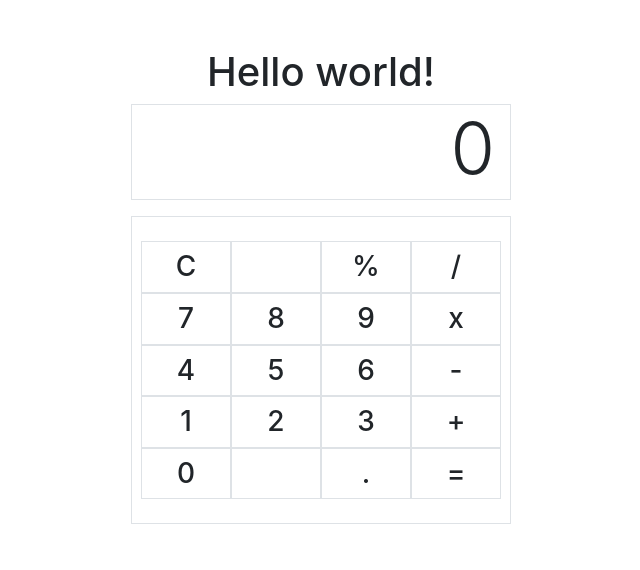
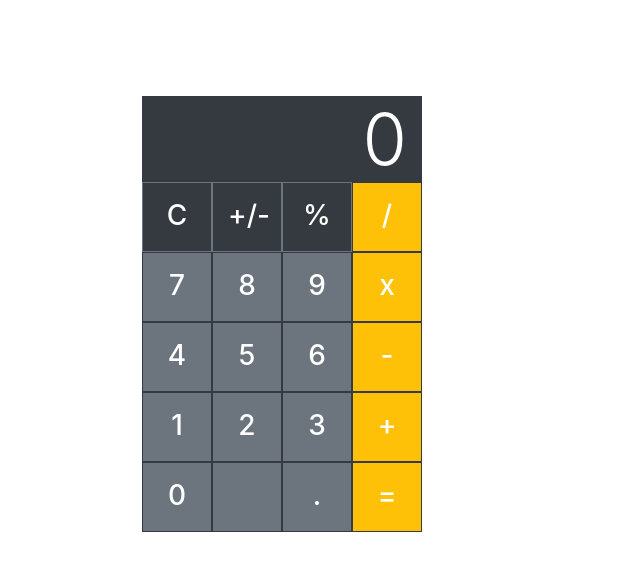
Before and after one commit to hayden-nesbit/calculator-portfolio, a React (Create React App) app: page / in a window 1280 px wide. Shown: the top 570 px of the page, without its empty margins (319-959 px from the left). Built offline with nearby package versions, Linux system fonts and the light colour scheme.

Commit message:
fully functioning calculator, just need to fix decimal bug

```diff
--- a/src/Calculator.css
+++ b/src/Calculator.css
@@ -1,13 +1,19 @@
-/* #buttons {
+#buttons {
     min-height: 70px;
     max-height: 70px;
     min-width: 70px;
     max-width: 70px;
 }
 
-#buttonRow{
-    min-width: 300px;
-    max-width: 300px;
-    min-height: 300px;
-    max-height: 300px;
-} */
+#buttonRow {
+    min-height: 280px;
+    max-height: 280px;
+    min-width: 280px;
+    max-width: 280px;
+}
+
+#display {
+    min-width: 280px;
+    max-width: 280px;
+    overflow: auto;
+}
--- a/src/Calculator.js
+++ b/src/Calculator.js
@@ -1,52 +1,44 @@
-import React, {useState} from 'react'
+import React, { useState } from 'react'
 import './Calculator.css'
 
 function Calculator() {
-
-    // const [number, setNumber] = useState([]);
-    // const [view, setView] = useState("")
 
     const [numStr, setNumStr] = useState("0");
     const [display, setDisplay] = useState("0");
     const [operator, setOperator] = useState("");
     const [firstNum, setFirstNum] = useState("0");
     const [secondNum, setSecondNum] = useState("0");
-
-    console.log({numStr})
-    console.log({firstNum})
-    console.log({operator})
-    console.log({secondNum})
-    console.log({display})
+    const [decimal, setDecimal] = useState(false)
 
 
     let buttons = [
-        "C", "", "%", "/",
+        "C", "+/-", "%", "/",
         "7", "8", "9", "x",
         "4", "5", "6", "-",
         "1", "2", "3", "+",
         "0", "", ".", "="
     ]
 
-
-    function calculate() {
+    function calculate(special) {
 
 
         let setMath = operator === "x" ? firstNum * secondNum :
                       operator === "+" ? +firstNum + +secondNum :
                       operator === "-" ? firstNum - secondNum :
-                    operator === "/" ? firstNum / secondNum : null
+                      operator === "/" ? firstNum / secondNum :
+                      special === "%" ? firstNum / 100 :
+                      special === "+/-" ? firstNum * -1 : null
 
         setDisplay(setMath.toString())
-       setNumStr(setMath.toString())
         setFirstNum(setMath.toString())
         setSecondNum("0")
-
-
-    //    setSecondNum(0)
 
     }
 
     function pushButton(item) {
+
+        let currentDecimal = item === "." ? true : false
+        setDecimal(currentDecimal)
 
         let operators = "+x/-=";
         let arr = []
@@ -58,15 +50,17 @@ function Calculator() {
                     setFirstNum(arr[0].toString())
                     setOperator(operators[j])
                     setSecondNum(arr[1].toString())
-                    // setNumStr(arr[1])
                 }
             }
         }
 
-        console.log(numStr)
 
-        if (item === "C") {
-            // clear()
+        if (item === "%" || item === "+/-") {
+            calculate(item)
+        }
+
+        else if (item === "C") {
+            setNumStr("0")
             setDisplay("0");
             setFirstNum("0");
             setSecondNum("0");
@@ -76,9 +70,8 @@ function Calculator() {
             item === "+" ||
             item === "-" ||
             item === "x" ||
-                item === "/" ||
-                item === "%") &&
-            !operator) {
+            item === "/" ) &&
+            !operator ) {
             if (numStr == "0") {
                 setNumStr(item)
                 setDisplay(item)
@@ -89,7 +82,7 @@ function Calculator() {
                 setFirstNum(numStr.concat(item))
             }
 
-        } else if (!(item === "=" || item === "+" || item === "-" || item === "x" || item === "/" || item === "%") && operator) {
+        } else if (!(item === "=" || item === "+" || item === "-" || item === "x" || item === "/") && operator) {
             if (numStr == "0") {
                 setNumStr(item)
                 setDisplay(item)
@@ -106,45 +99,42 @@ function Calculator() {
             setOperator(item)
 
         } else if ((item === "=" || item === "+" || item === "-" || item === "x" || item === "/") && operator) {
-            if(item === "+" || item === "-" || item === "x" || item === "/") {
+            if (item === "+" || item === "-" || item === "x" || item === "/") {
                 setOperator(item)
+                setNumStr("0")
+                setFirstNum(secondNum)
                 calculate()
             } else {
                 setOperator("")
+                setNumStr("0")
                 setFirstNum(secondNum)
                 calculate()
+            }
 
     }
-        }
-
 }
 
 
     let board = buttons.map((item, index) => {
         return (
-            <div id="buttons" key={index} className="col-3 border">
-                <h3 className="mt-2" onClick={() => pushButton(item)}>{item}</h3>
+            <div id="buttons" key={index} className={item === "+" || item === "-" || item === "=" || item === "/" || item === "x" ? "col-3 border border-dark bg-warning" : item === "%" || item === "C" || item === "+/-" ? "col-3 border border-secondary bg-dark" : "col-3 border border-dark bg-secondary"}>
+                <h3 className="mt-3 text-white" onClick={() => pushButton(item)}>{item}</h3>
             </div>
         )
     })
 
     return (
-        <div className="container mt-5">
+        <div className="container mt-5 p-5">
             <div className="row">
                 <div className="col-md-4 offset-4 text-center">
-                    <h1>Hello world!</h1>
+                        <div className="row">
+                            <div id="display" className="col-12 text-right bg-dark">
+                                <h1 className="display-3 mb-0 text-white">{display}</h1>
                             </div>
                         </div>
                         <div className="row">
-                <div className="col-md-4 offset-4 text-center">
-                    <div className="row">
-                        <div className="col border mb-3 text-right">
-                            <h1 className="display-3">{display}</h1>
-                        </div>
-                    </div>
-                    <div className="row">
-                        <div className="col border p-4">
-                            <div id="buttonRow" className="row">
+                            <div id="buttonRow" className="col-12">
+                                <div  className="row">
                                     {board}
                                 </div>
                             </div>
--- a/src/index.css
+++ b/src/index.css
@@ -7,6 +7,7 @@ body {
   -moz-osx-font-smoothing: grayscale;
 }
 
+
 code {
   font-family: source-code-pro, Menlo, Monaco, Consolas, 'Courier New',
     monospace;
```
Also changed, not shown: src/App.css (line endings or trailing spaces). Lines whose indentation alone changed are shown as unchanged.
